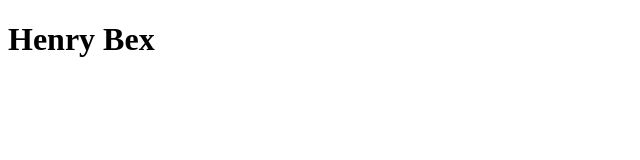
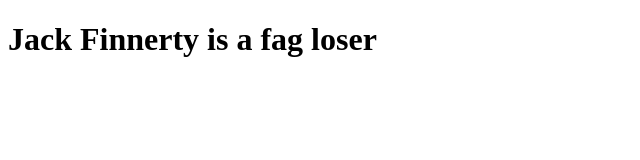
Before and after one commit to henrybex/Website, a plain HTML site: page index.html in a window 1280 px wide. Shown: the whole page, without its empty margins (0-640 px from the left). Drawn offline with Linux system fonts and the light colour scheme.

Commit message:
Update index.html

```diff
--- a/index.html
+++ b/index.html
@@ -3,9 +3,9 @@
 <head>
     <meta charset="UTF-8">
     <meta name="viewport" content="width=device-width, initial-scale=1.0">
-    <title>Henry Bex</title>
+    <title>Jack Finnerty is a fag loser </title>
 </head>
 <body>
-    <h1><strong>Henry Bex</h1>
+    <h1><strong>Jack Finnerty is a fag loser </h1>
 </body>
 </html>
```
